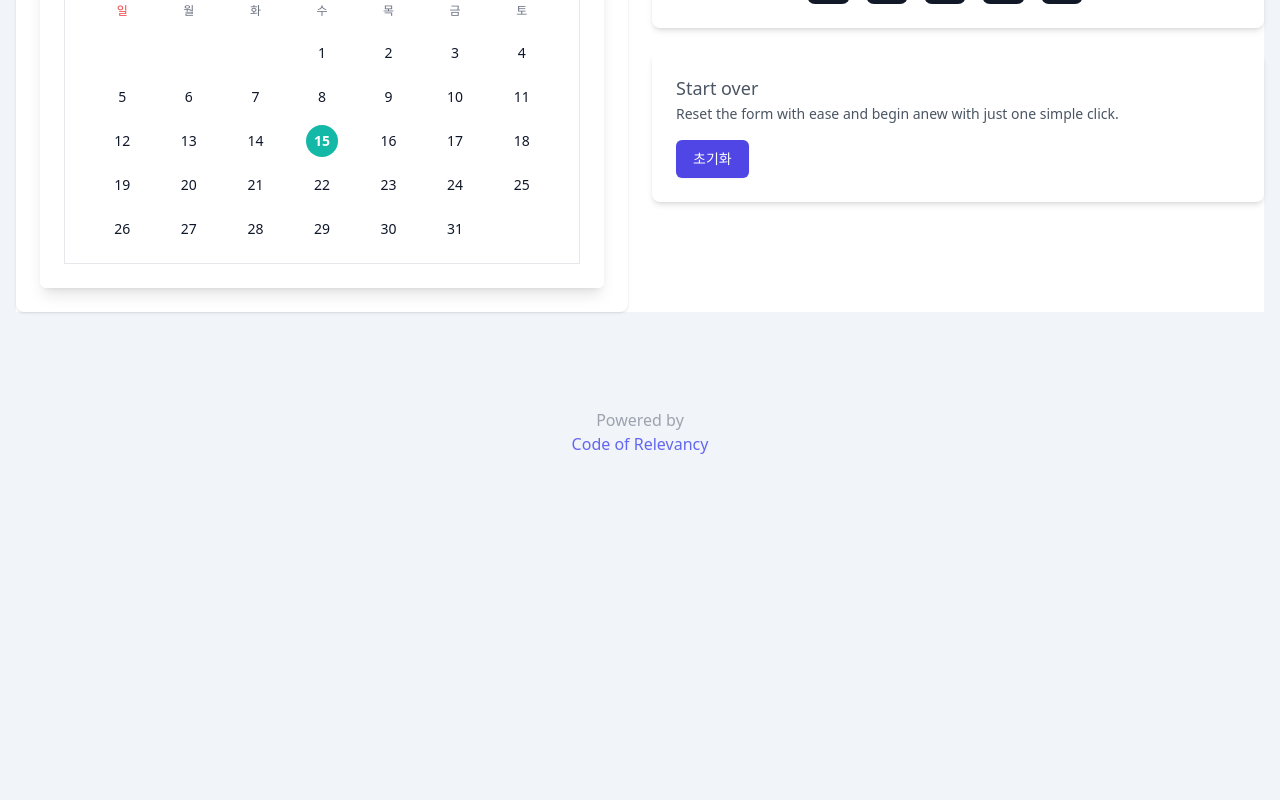
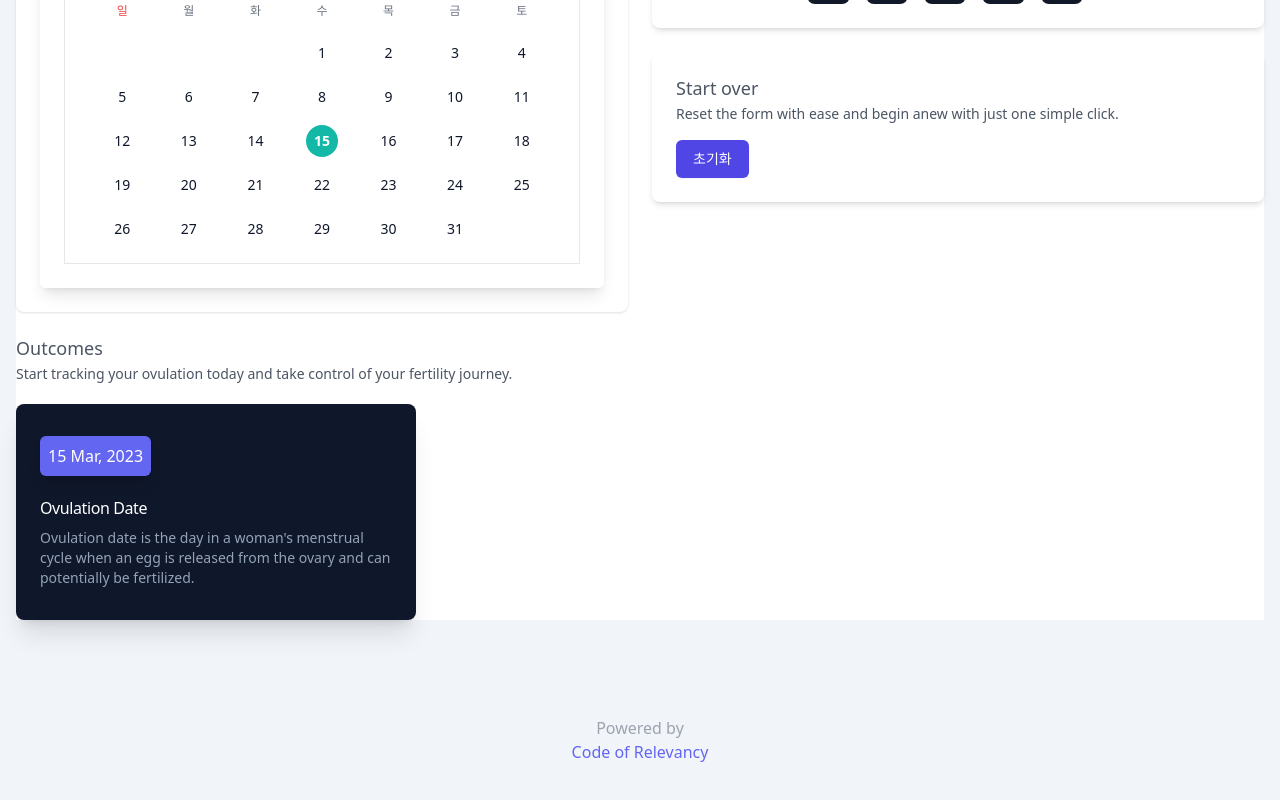
Before and after one commit to min33sky/ovulation-calculator, a Next.js app: page / in a window 1280 px wide. Shown: the part 598-1398 px from the top of the page. Before the commit the page ends 1230 px from the top, so only its background shows below. Built offline with nearby package versions, Linux system fonts and the light colour scheme.

Commit message:
feat: card

```diff
--- a/components/Calculator.tsx
+++ b/components/Calculator.tsx
@@ -4,6 +4,7 @@ import Calendar from './Calendar';
 import CycleLength from './CycleLength';
 import Headline from './Headline';
 import Input from './Input';
+import Outcome from './Outcome';
 
 export default function Calculator() {
   return (
@@ -62,6 +63,17 @@ export default function Calculator() {
             </div>
           </div>
         </div>
+
+        <div className="mt-6">
+          {/* TODO: lastPeriod && cycleLength가 True여야 보여주기 */}
+          <Outcome
+            fertileWindow={[]}
+            expectedDueDate={null}
+            nextPeriod={null}
+            ovulationDate={null}
+            pregnancyTestDay={null}
+          />
+        </div>
       </div>
     </article>
   );
--- /dev/null
+++ b/components/Card.tsx
@@ -0,0 +1,23 @@
+import React from 'react';
+
+interface Props {
+  date: string | null;
+  title: string;
+  description: string;
+}
+
+export default function Card({ date, title, description }: Props) {
+  return (
+    <article className="rounded-lg bg-slate-900 px-6 py-8 shadow-xl">
+      <div>
+        <span className="inline-flex items-center justify-center rounded-md bg-indigo-500 p-2 text-white shadow-lg">
+          {date}
+        </span>
+      </div>
+      <h3 className="mt-5 text-base font-medium tracking-tight text-white">
+        {title}
+      </h3>
+      <p className="mt-2 text-sm text-slate-400">{description}</p>
+    </article>
+  );
+}
--- /dev/null
+++ b/components/Outcome.tsx
@@ -0,0 +1,38 @@
+import { PUBLIC_DATE_FORMAT } from '@/app/constants';
+import { toFormatted } from '@/utils';
+import React from 'react';
+import Card from './Card';
+import Headline from './Headline';
+
+interface Props {
+  fertileWindow: Date[];
+  ovulationDate: Date | null;
+  nextPeriod: Date | null;
+  pregnancyTestDay: Date | null;
+  expectedDueDate: Date | null;
+}
+
+export default function Outcome({
+  fertileWindow,
+  ovulationDate,
+  nextPeriod,
+  pregnancyTestDay,
+  expectedDueDate,
+}: Props) {
+  return (
+    <>
+      <Headline
+        primary="Outcomes"
+        secondary="Start tracking your ovulation today and take control of your fertility journey."
+      />
+
+      <div className="mt-5 grid grid-cols-1 gap-6 md:grid-cols-3">
+        <Card
+          date={toFormatted(Date.now(), PUBLIC_DATE_FORMAT)}
+          title="Ovulation Date"
+          description="Ovulation date is the day in a woman's menstrual cycle when an egg is released from the ovary and can potentially be fertilized."
+        />
+      </div>
+    </>
+  );
+}
--- /dev/null
+++ b/utils.ts
@@ -0,0 +1,22 @@
+import { addDays, format, isValid } from 'date-fns';
+import { DATE_FORMAT } from './app/constants';
+
+/**
+ * 가임기 계산 함수
+ * @param ovulationDate 배란일
+ * @returns [가임기 시작일, 가임기 종료일]
+ */
+export function calculateFertileWindow(ovulationDate: number) {
+  const fertileWindowStart = addDays(ovulationDate, -5);
+  const fertileWindowEnd = addDays(ovulationDate, 1);
+
+  return [fertileWindowStart, fertileWindowEnd] as const;
+}
+
+export function toFormatted(date: number, formatString = DATE_FORMAT) {
+  if (!isValid(date)) {
+    return null;
+  }
+
+  return format(date, formatString);
+}
```
